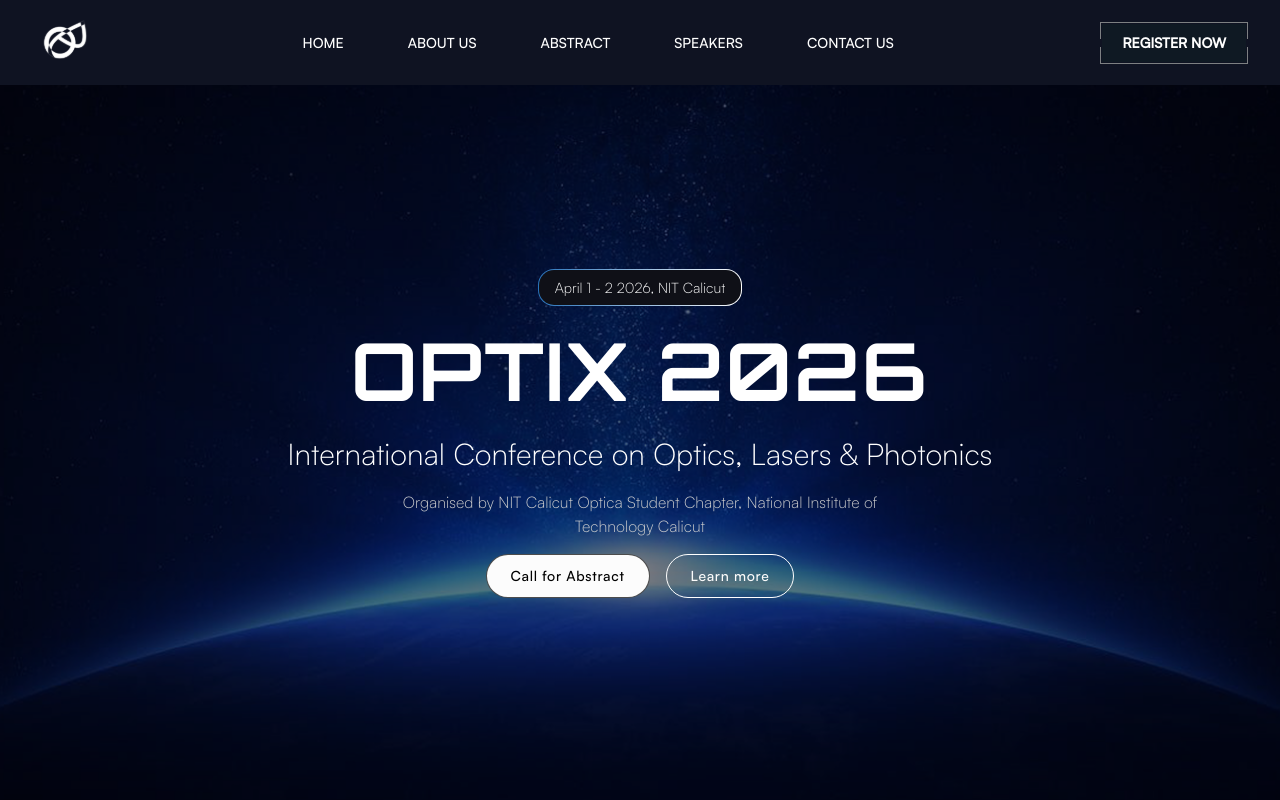
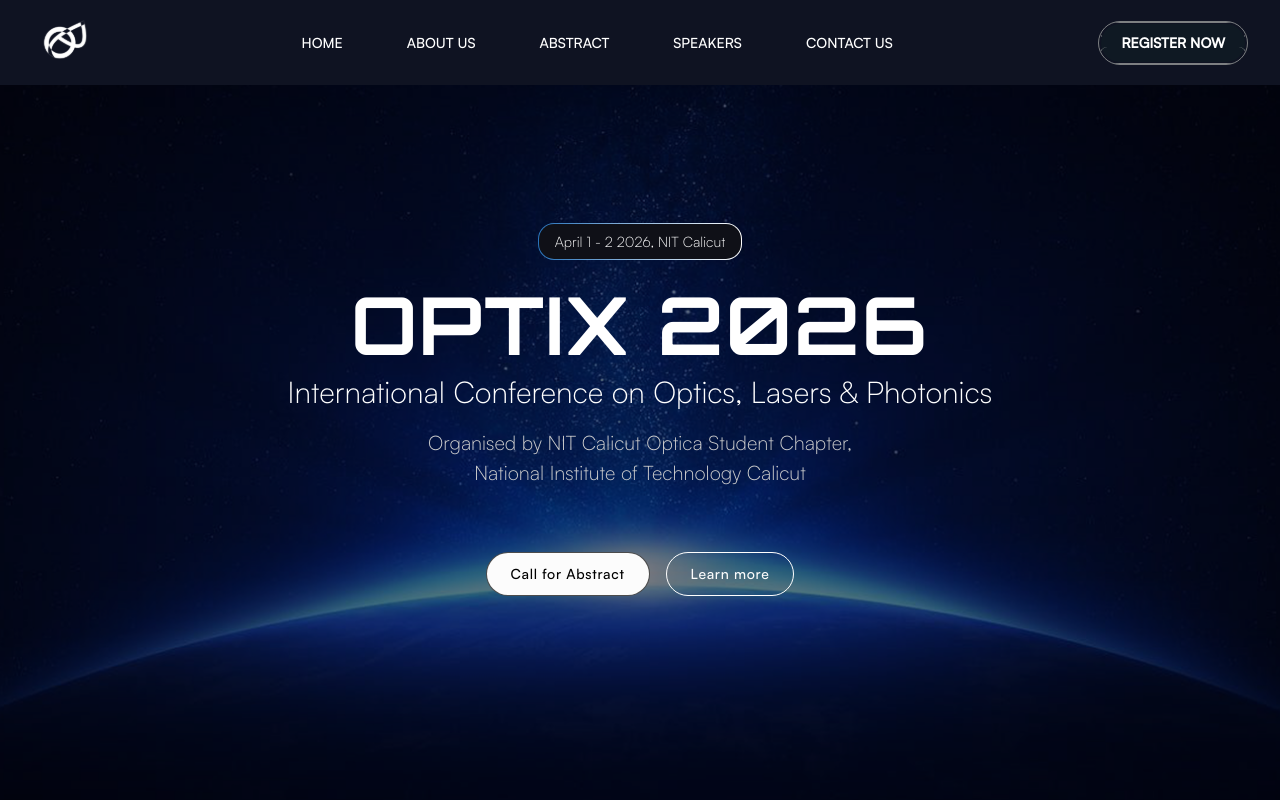
Before and after one commit to AFarHitman7/optix-conference, a React (Vite) app: page / in a window 1280 px wide. Shown: the top 800 px of the page. Built offline with nearby package versions, Linux system fonts and the light colour scheme.

Commit message:
styling changes

```diff
--- a/src/pages/Home.jsx
+++ b/src/pages/Home.jsx
@@ -40,8 +40,8 @@ export default function Home() {
               International Conference on Optics, Lasers & Photonics
             </h1>
             <p className={styles.description}>
-              Organised by NIT Calicut Optica Student Chapter, National
-              Institute of Technology Calicut
+              Organised by NIT Calicut Optica Student Chapter, <br />
+              National Institute of Technology Calicut
             </p>
             <div className={styles.buttons}>
               <button
--- a/src/pages/Home.module.css
+++ b/src/pages/Home.module.css
@@ -161,6 +161,7 @@
   font-family: Satoshi-Regular;
   width: fit-content;
   max-width: 100%;
+  margin-top: -3rem;
 }
 
 .mainColumn .date {
@@ -191,11 +192,12 @@
   font-weight: 300;
   font-size: 1.875rem;
   text-align: center;
+  margin-top: -1rem;
 }
 
 .mainColumn .description {
   font-family: Satoshi-Light;
-  font-size: 1rem;
+  font-size: 1.25rem;
   line-height: 1.5;
   width: 520px;
   max-width: 100%;
@@ -209,6 +211,7 @@
   gap: 1rem;
   flex-wrap: wrap;
   justify-content: center;
+  margin-top: 3rem;
 }
 
 .buttons button {
--- a/src/pages/Register.jsx
+++ b/src/pages/Register.jsx
@@ -262,17 +262,6 @@ export default function Register() {
             </a>
           </p>
           <p className={styles.abstractLinkWrapper}>
-            Abstract template{" "}
-            <a
-              href={abstractTemplateUrl}
-              target="_blank"
-              rel="noreferrer"
-              className={styles.abstractLink}
-            >
-              Open template →
-            </a>
-          </p>
-          <p className={styles.abstractLinkWrapper}>
             See Fee Structure{" "}
             <a
               onClick={() => scrollToSection("fees")}
@@ -498,8 +487,19 @@ export default function Register() {
                 )}
                 <p className={styles.abstractLinkWrapper}>
                   Category Selection Authors must select the topic category that
-                  best aligns with their work. Submissions may also be
-                  nominated for consideration under a relevant session
+                  best aligns with their work. Submissions may also be nominated
+                  for consideration under a relevant session
+                </p>
+                <p className={styles.abstractLinkWrapper}>
+                  Abstract template{" "}
+                  <a
+                    href={abstractTemplateUrl}
+                    target="_blank"
+                    rel="noreferrer"
+                    className={styles.abstractLink}
+                  >
+                    Open template →
+                  </a>
                 </p>
               </div>
 
--- a/src/pages/components/Navbar.module.css
+++ b/src/pages/components/Navbar.module.css
@@ -197,6 +197,25 @@
   background-color: #ff4655;
 }
 
+.button {
+  border-radius: 999px;
+  overflow: hidden;
+  border: 1px solid #7d8082;
+}
+
+.button::before,
+.button::after {
+  border-radius: 999px;
+}
+
+.button_lg {
+  border-radius: 999px;
+}
+
+.button_sl {
+  border-radius: 999px;
+}
+
 /* Tablet and below */
 @media (max-width: 1024px) {
   .navlinks ul {
```
